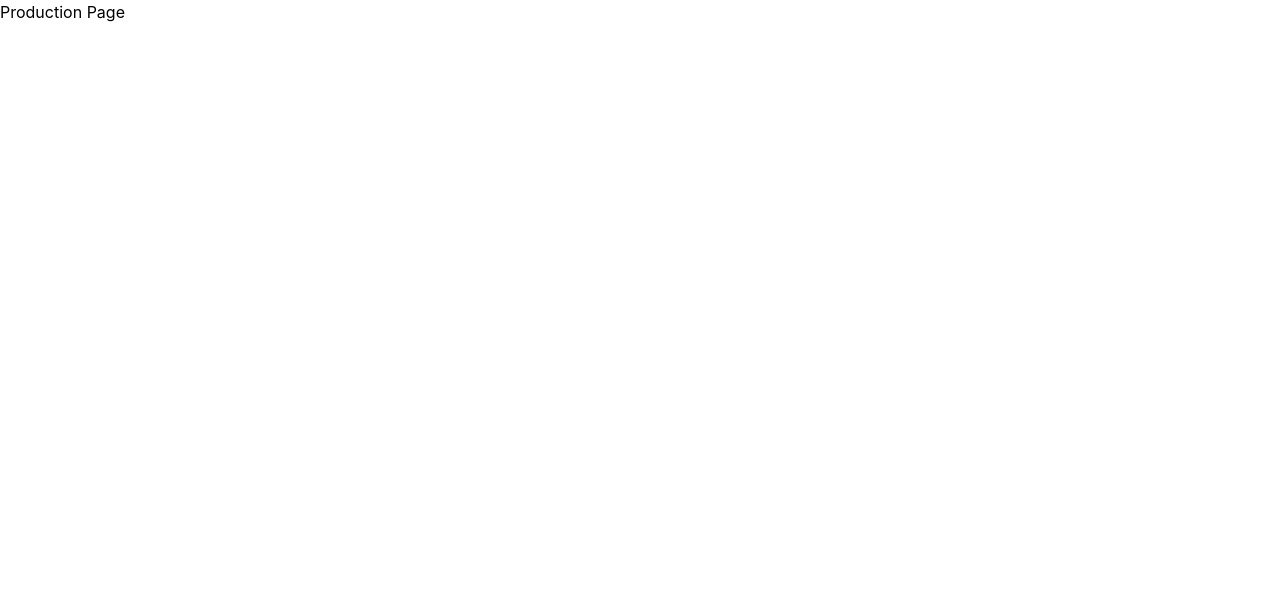
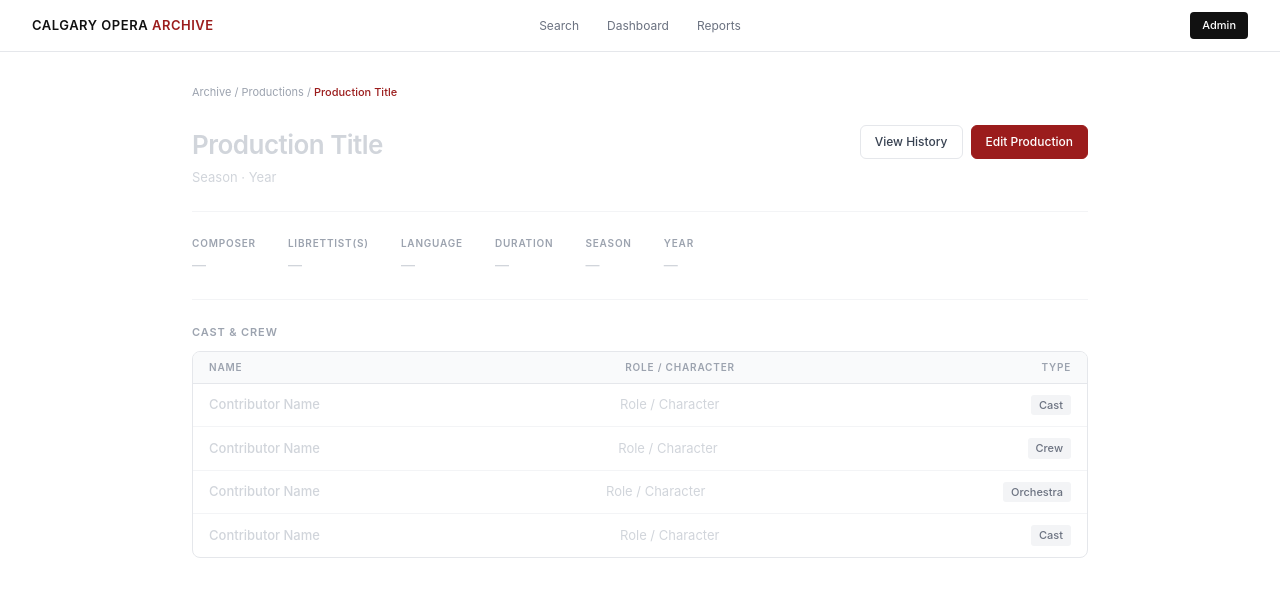
Before and after one commit to RealTestingp/co-archive-public, a React (Vite) app in the folder frontend/: page /production/1 in a window 1280 px wide. Shown: the top 596 px of the page. Built offline with nearby package versions, Linux system fonts and the light colour scheme.

Commit message:
COA-70: add production profile page skeleton

```diff
--- a/frontend/src/pages/ProductionPage.tsx
+++ b/frontend/src/pages/ProductionPage.tsx
@@ -1,9 +1,103 @@
+import { useParams } from 'react-router-dom';
+import Navbar from '../components/NavBar';
+
 const ProductionPage = () => {
-    return (
-        <div>
-            <h1>Production Page</h1>
+  const { id } = useParams();
+
+  const details = [
+    { label: 'Composer', value: '—' },
+    { label: 'Librettist(s)', value: '—' },
+    { label: 'Language', value: '—' },
+    { label: 'Duration', value: '—' },
+    { label: 'Season', value: '—' },
+    { label: 'Year', value: '—' },
+  ];
+
+  const castCrew = [
+    { name: 'Contributor Name', role: 'Role / Character', type: 'Cast' },
+    { name: 'Contributor Name', role: 'Role / Character', type: 'Crew' },
+    { name: 'Contributor Name', role: 'Role / Character', type: 'Orchestra' },
+    { name: 'Contributor Name', role: 'Role / Character', type: 'Cast' },
+  ];
+
+  return (
+    <div style={{ background: '#fff', minHeight: '100vh', fontFamily: 'Inter, sans-serif', fontSize: '14px', color: '#111' }}>
+
+      <Navbar />
+
+      <div style={{ maxWidth: '960px', margin: '0 auto', padding: '2rem' }}>
+
+        {/* Breadcrumb */}
+        <div style={{ fontSize: '11px', color: '#9ca3af', marginBottom: '1.5rem' }}>
+          Archive / Productions / <span style={{ color: '#9B1C1C', fontWeight: 500 }}>Production Title</span>
         </div>
-    );
-}
+
+        {/* Header */}
+        <div style={{ display: 'flex', alignItems: 'flex-start', justifyContent: 'space-between', marginBottom: '1.5rem' }}>
+          <div>
+            <h1 style={{ fontSize: '26px', fontWeight: 600, color: '#d1d5db', letterSpacing: '-0.02em', marginBottom: '4px' }}>
+              Production Title
+            </h1>
+            <div style={{ fontSize: '13px', color: '#d1d5db' }}>Season · Year</div>
+          </div>
+          <div>
+            <button style={{ fontSize: '12px', fontWeight: 500, padding: '7px 14px', borderRadius: '6px', cursor: 'pointer', border: '1px solid #e5e7eb', background: '#fff', color: '#374151', marginLeft: '8px' }}>
+              View History
+            </button>
+            <button style={{ fontSize: '12px', fontWeight: 500, padding: '7px 14px', borderRadius: '6px', cursor: 'pointer', border: '1px solid #9B1C1C', background: '#9B1C1C', color: '#fff', marginLeft: '8px' }}>
+              Edit Production
+            </button>
+          </div>
+        </div>
+
+        {/* Divider */}
+        <div style={{ height: '1px', background: '#f3f4f6', margin: '1.5rem 0' }} />
+
+        {/* Details Row */}
+        <div style={{ display: 'flex', gap: '2rem', marginBottom: '1.5rem', flexWrap: 'wrap' }}>
+          {details.map((item) => (
+            <div key={item.label}>
+              <div style={{ fontSize: '10px', fontWeight: 600, textTransform: 'uppercase', letterSpacing: '0.08em', color: '#9ca3af', marginBottom: '3px' }}>
+                {item.label}
+              </div>
+              <div style={{ fontSize: '14px', fontWeight: 500, color: '#d1d5db' }}>
+                {item.value}
+              </div>
+            </div>
+          ))}
+        </div>
+
+        {/* Divider */}
+        <div style={{ height: '1px', background: '#f3f4f6', margin: '1.5rem 0' }} />
+
+        {/* Cast & Crew */}
+        <div style={{ fontSize: '11px', fontWeight: 600, textTransform: 'uppercase', letterSpacing: '0.08em', color: '#9ca3af', marginBottom: '10px' }}>
+          Cast & Crew
+        </div>
+        <div style={{ border: '1px solid #e5e7eb', borderRadius: '8px', overflow: 'hidden' }}>
+
+          {/* Table Header */}
+          <div style={{ display: 'flex', padding: '8px 16px', background: '#f9fafb', borderBottom: '1px solid #e5e7eb' }}>
+            {['Name', 'Role / Character', 'Type'].map((h) => (
+              <span key={h} style={{ flex: h === 'Type' ? 0 : 1, fontSize: '10px', fontWeight: 600, textTransform: 'uppercase', letterSpacing: '0.08em', color: '#9ca3af' }}>
+                {h}
+              </span>
+            ))}
+          </div>
+
+          {/* Table Rows */}
+          {castCrew.map((member, i) => (
+            <div key={i} style={{ display: 'flex', alignItems: 'center', padding: '11px 16px', borderBottom: i < castCrew.length - 1 ? '1px solid #f3f4f6' : 'none' }}>
+              <span style={{ flex: 1, fontSize: '13px', fontWeight: 500, color: '#d1d5db' }}>{member.name}</span>
+              <span style={{ flex: 1, fontSize: '13px', color: '#d1d5db' }}>{member.role}</span>
+              <span style={{ fontSize: '11px', fontWeight: 500, color: '#6b7280', background: '#f3f4f6', padding: '2px 8px', borderRadius: '3px' }}>{member.type}</span>
+            </div>
+          ))}
+
+        </div>
+      </div>
+    </div>
+  );
+};
 
 export default ProductionPage;
```
